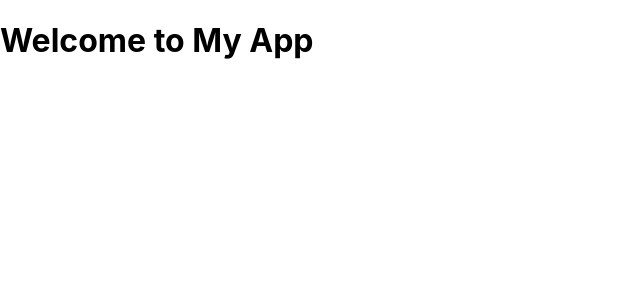
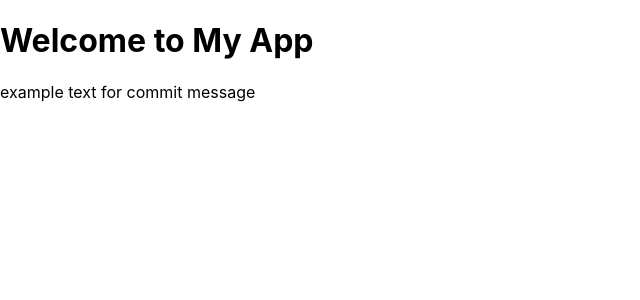
Before and after one commit to gowtham-sampathkumar/git-fix, a React (Create React App) app: page / in a window 1280 px wide. Shown: the top 300 px of the page, without its empty margins (0-640 px from the left). Built offline with nearby package versions, Linux system fonts and the light colour scheme.

Commit message:
changes done

```diff
--- a/src/App.js
+++ b/src/App.js
@@ -2,6 +2,7 @@ const App = () => {
   return (
     <>
       <h1>Welcome to My App</h1>
+      <p>example text for commit message</p>
     </>
   )
 }
```
